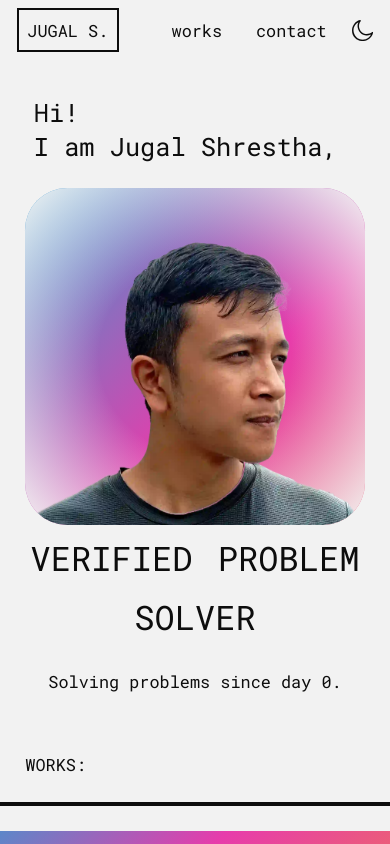
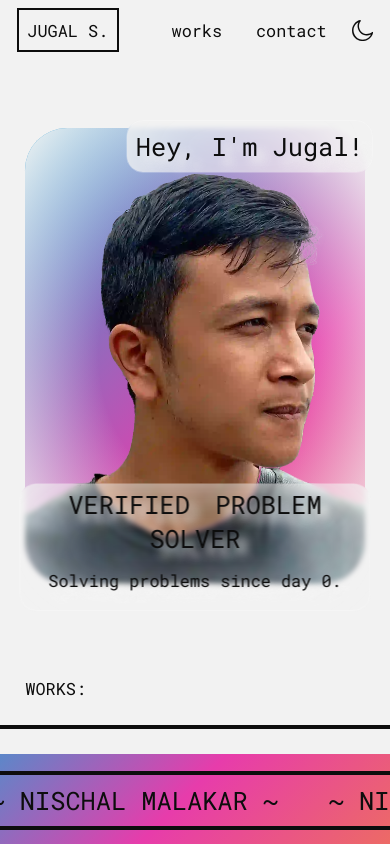
Before and after one commit to JugalShrestha/portfolio, a React (Vite) app: page / in a window 390 px wide. Shown: the top 844 px of the page. Built offline with nearby package versions, Linux system fonts and the light colour scheme.

Commit message:
Fix: mobile optimization

```diff
--- a/src/assets/pages/HeroPage.jsx
+++ b/src/assets/pages/HeroPage.jsx
@@ -54,7 +54,7 @@ const HeroPage = React.forwardRef((props,ref) => {
         {/* for the middle contents */}
         <div className="hero-page-contents">
             <motion.div variants={fromRightVairants} transition={{delay: 0.8,type: "spring",}} initial="initial" viewport={{ once: true }}  whileInView="animation"  className="right-content">
-                <div className="text">Hi!<br/> I am Jugal Shrestha,</div>
+                <div className="text">Hey, I{"'"}m Jugal!</div>
             </motion.div>
             <motion.div variants={fromBottomVairants}  initial="initial" viewport={{ once: true }} whileInView="animation"   className="big-content">
                 <div className="overlay"></div>
--- a/src/index.css
+++ b/src/index.css
@@ -241,11 +241,11 @@ body #hero-page .scroll-nav {
   gap: 2vh;
 }
 body #hero-page .scroll-nav .text {
-  font-size: var(--header-font-size);
+  font-size: var(--text-font-size);
 }
 body #hero-page .scroll-nav svg {
   width: 4vh;
-  height: 20vh;
+  height: 10vh;
 }
 body #hero-page .hero-page-contents {
   width: 45vh;
@@ -305,9 +305,9 @@ body #hero-page .hero-page-contents .left-content .text {
 }
 body #hero-page .hero-page-contents .right-content {
   position: absolute;
-  top: 0;
+  top: -2vh;
   z-index: 1;
-  right: -45vh;
+  right: -50%;
   display: flex;
   flex-direction: column;
   align-items: flex-start;
@@ -551,17 +551,10 @@ body #contact-page form button {
     left: -50% !important;
   }
 }
-@media screen and (max-width: 800px) {
+@media screen and (max-width: 1190px) {
   :root {
     --header-font-size: 3vh;
     --big-font-size: 4vh;
-  }
-  .navbar {
-    padding: 1vh 2vh !important;
-  }
-  .navbar .nav-option {
-    padding: 1vh !important;
-    border: none !important;
   }
   .everything {
     overflow: hidden;
@@ -609,7 +602,7 @@ body #contact-page form button {
     gap: 2vh !important;
     justify-content: center !important;
   }
-  #hero-page .hero-page-contents .left-content, #hero-page .hero-page-contents .right-content, #hero-page .hero-page-contents .bottom-content {
+  #hero-page .hero-page-contents .bottom-content {
     position: relative !important;
     left: 0 !important;
     top: 0 !important;
@@ -624,22 +617,150 @@ body #contact-page form button {
     height: min-content !important;
     justify-content: center !important;
     align-items: center !important;
+    left: 0 !important;
+    top: 85% !important;
+    width: 100% !important;
     line-height: var(--header-font-size) !important;
     gap: 3vh !important;
   }
   #hero-page .hero-page-contents .left-content .text {
     text-align: center;
     font-size: var(--text-font-size) !important;
+    width: 100% !important;
+    display: flex;
+    margin: -20vh !important;
+    align-items: center;
+    justify-content: center;
   }
   #hero-page .hero-page-contents .right-content {
     padding: 1vh !important;
+    right: 50% !important;
+    top: 2vh !important;
+  }
+  #hero-page .hero-page-contents .bottom-content {
+    display: none !important;
+  }
+  #hero-page .hero-page-contents .big-content {
+    width: 40vh !important;
+    height: auto !important;
+  }
+  #hero-page .hero-page-contents .big-content img {
+    position: relative !important;
+    -o-object-fit: contain !important;
+       object-fit: contain !important;
+    transform: scale(1.3) !important;
+  }
+  .project-body {
+    grid-template-columns: auto !important;
+  }
+  .project-body .project-image {
+    height: 30vh !important;
+  }
+  #contact-page .social-links {
+    width: 80% !important;
+  }
+  #contact-page form {
+    width: 80% !important;
+  }
+}
+@media (max-width: 450px) {
+  :root {
+    --header-font-size: 3vh;
+    --big-font-size: 4vh;
+  }
+  .navbar {
+    padding: 1vh 2vh !important;
+  }
+  .navbar .nav-option {
+    padding: 1vh !important;
+    border: none !important;
+  }
+  .everything {
+    overflow: hidden;
+  }
+  .page {
+    display: flex !important;
+    max-height: -moz-min-content !important;
+    max-height: min-content !important;
+    flex-direction: column !important;
+    align-items: center !important;
+    justify-content: center !important;
+    padding: 5vh 0 !important;
+  }
+  #hero-page {
+    gap: 1vh !important;
+    padding: 5vh 0 !important;
+  }
+  #hero-page .scroll-nav {
+    position: relative !important;
+    left: 0 !important;
+    top: 0 !important;
+    bottom: 0 !important;
+    right: 0 !important;
+    width: 100% !important;
+    height: -moz-min-content !important;
+    height: min-content !important;
+    padding: 0 3vh !important;
+    display: none !important;
+    flex-direction: row !important;
+    align-items: flex-start !important;
+    justify-content: space-between !important;
+  }
+  #hero-page .scroll-nav .text {
+    text-transform: uppercase;
+    font-size: var(--header-font-size) !important;
+  }
+  #hero-page .hero-page-contents {
+    width: 100% !important;
+    padding: 3vh !important;
+    height: -moz-max-content !important;
+    height: max-content !important;
+    display: flex !important;
+    flex-direction: column !important;
+    align-items: center !important;
+    gap: 2vh !important;
+    justify-content: center !important;
+  }
+  #hero-page .hero-page-contents .right-content {
+    white-space: nowrap !important;
+    right: 2vh !important;
+    padding: 1vh !important;
+    -webkit-backdrop-filter: blur(0.3vh);
+            backdrop-filter: blur(0.3vh);
+    border-radius: 2vh !important;
+    box-shadow: inset 0 0 10vh var(--p1-color);
+    border: 1px solid rgba(255, 255, 255, 0.225) !important;
+  }
+  #hero-page .hero-page-contents .right-content .text {
+    text-shadow: 1vh 1vh 1vh var(--p1-color);
+  }
+  #hero-page .hero-page-contents .left-content {
+    top: 75% !important;
+    left: 50% !important;
+    transform: translateX(-50%);
+    width: 90% !important;
+    row-gap: 1vh !important;
+    box-shadow: inset 0 0 10vh var(--p1-color);
+    padding: 1vh !important;
+    -webkit-backdrop-filter: blur(0.3vh);
+            backdrop-filter: blur(0.3vh);
+    border-radius: 2vh !important;
+    border: 1px solid rgba(255, 255, 255, 0.225) !important;
+  }
+  #hero-page .hero-page-contents .left-content .big-text {
+    font-size: var(--header-font-size) !important;
+    line-height: var(--header-font-size) !important;
+    text-shadow: 1vh 1vh 1vh var(--p1-color) !important;
+  }
+  #hero-page .hero-page-contents .left-content .text {
+    margin: 0 !important;
+    text-shadow: 1vh 1vh 1vh var(--p1-color) !important;
   }
   #hero-page .hero-page-contents .bottom-content {
     display: none !important;
   }
   #hero-page .hero-page-contents .big-content {
     width: 100% !important;
-    height: 40vh !important;
     border-radius: 5vh;
   }
   #hero-page .hero-page-contents .big-content img {
@@ -657,10 +778,17 @@ body #contact-page form button {
   }
   #project-page .projects .project .project-body {
     grid-template-columns: auto !important;
-    flex-direction: column !important;
   }
+}
+@media (max-width: 450px) and (hover: hover) {
+  #project-page .projects .project .project-body {
+    grid-template-columns: auto auto !important;
+  }
+}
+@media (max-width: 450px) {
   #project-page .projects .project .project-body .project-image {
     width: 100% !important;
+    position: relative !important;
   }
   #project-page .projects .project .project-body .project-contents .project-link a {
     background: white;
--- a/src/index.scss
+++ b/src/index.scss
@@ -246,11 +246,11 @@ body{
             justify-content: center;
             gap: 2vh;
             .text{
-                font-size: var(--header-font-size);
+                font-size: var(--text-font-size);
             }
             svg{
                 width: 4vh;
-                height: 20vh;
+                height: 10vh;
             }
         }
         .hero-page-contents{
@@ -308,9 +308,9 @@ body{
             }
             .right-content{
                 position: absolute;
-                top: 0;
+                top: -2vh;
                 z-index: 1;
-                right: -45vh;
+                right: -50%;
                 display: flex;
                 flex-direction: column;
                 align-items: flex-start;
@@ -564,19 +564,12 @@ body{
     }
 }
 
-@media screen and (max-width: 800px) {
+@media screen and (max-width: 1190px) {
     :root{
         --header-font-size: 3vh;
         --big-font-size: 4vh;
     }
 
-    .navbar{
-        padding: 1vh 2vh !important;
-        .nav-option{
-            padding: 1vh !important;
-            border: none !important;
-        }
-    }
     .everything{
         overflow: hidden;
     }
@@ -619,7 +612,7 @@ body{
             align-items: center !important;
             gap: 2vh !important;
             justify-content: center !important;
-            .left-content, .right-content, .bottom-content{
+            .bottom-content{
                 position: relative !important;
                 left: 0 !important;
                 top: 0 !important;
@@ -633,22 +626,150 @@ body{
                 height: min-content !important;
                 justify-content: center !important;
                 align-items: center !important;
+                left: 0 !important;
+                top: 85% !important;
+                width: 100% !important;
                 line-height: var(--header-font-size) !important;
                 gap: 3vh !important;
                 .text{
                     text-align: center;
                     font-size: var(--text-font-size) !important;
+                    width: 100% !important;
+                    display: flex;
+                    margin: -20vh !important;
+                    align-items: center;
+                    justify-content: center;
                 }
             }
             .right-content{
                 padding: 1vh !important;
+                right: 50% !important;
+                top: 2vh !important;
+            }
+            .bottom-content{
+                display: none !important;
+            }
+            .big-content{
+                width: 40vh !important;
+                height: auto !important;
+                img{
+                    position: relative !important;
+                    object-fit: contain !important;
+                    transform: scale(1.3) !important;
+                }
+            }
+        }
+    }
+    .project-body{
+        grid-template-columns: auto !important;
+        .project-image{
+            height: 30vh !important;
+        }
+    }
+
+    #contact-page{
+        .social-links{
+            width: 80% !important;
+        }
+        form{
+            width: 80% !important;
+        }
+    }
+}
+
+@media (max-width: 450px) {
+    :root{
+        --header-font-size: 3vh;
+        --big-font-size: 4vh;
+    }
+
+    .navbar{
+        padding: 1vh 2vh !important;
+        .nav-option{
+            padding: 1vh !important;
+            border: none !important;
+        }
+    }
+    .everything{
+        overflow: hidden;
+    }
+    .page{
+        display: flex !important;
+        max-height: min-content !important;
+        flex-direction: column !important;
+        align-items: center !important;
+        justify-content: center !important;
+        padding: 5vh 0 !important;
+    }
+
+    #hero-page{
+        gap: 1vh !important;
+        padding: 5vh 0 !important;
+        .scroll-nav{
+            position: relative !important;
+            left: 0 !important;
+            top: 0 !important;
+            bottom: 0 !important;
+            right: 0 !important;
+            width: 100% !important;
+            height: min-content !important;
+            padding: 0 3vh !important;
+            display: none !important;
+            flex-direction: row !important;
+            align-items: flex-start !important;
+            justify-content: space-between !important;
+            .text{
+                text-transform: uppercase;
+                font-size: var(--header-font-size) !important;
+            }
+        }
+        .hero-page-contents{
+            width: 100% !important;
+            padding: 3vh !important;
+            height: max-content !important;
+            display: flex !important;
+            flex-direction: column !important;
+            align-items: center !important;
+            gap: 2vh !important;
+            justify-content: center !important;
+            .right-content{
+                white-space: nowrap !important;
+                right: 2vh !important;
+                padding: 1vh !important;
+                backdrop-filter: blur(.3vh);
+                border-radius: 2vh !important;
+                box-shadow: inset 0 0 10vh var(--p1-color) ;
+                border: 1px solid rgba(255,255,255,0.225) !important;
+                .text{
+                    text-shadow: 1vh 1vh 1vh var(--p1-color);
+                }
+            }
+            .left-content{
+                top: 75% !important;
+                left: 50% !important;
+                transform: translateX(-50%);
+                width: 90% !important;
+                row-gap: 1vh !important;
+                box-shadow: inset 0 0 10vh var(--p1-color) ;
+                padding: 1vh !important;
+                backdrop-filter: blur(.3vh);
+                border-radius: 2vh !important;
+                border: 1px solid rgba(255,255,255,0.225) !important;
+                .big-text{
+                    font-size: var(--header-font-size) !important;
+                    line-height: var(--header-font-size) !important;
+                    text-shadow: 1vh 1vh 1vh var(--p1-color) !important;
+                }
+                .text{
+                    margin: 0 !important;
+                    text-shadow: 1vh 1vh 1vh var(--p1-color) !important;
+                }
             }
             .bottom-content{
                 display: none !important;
             }
             .big-content{
                 width: 100% !important;
-                height: 40vh !important;
                 border-radius: 5vh;
                 img{
                     position: relative !important;
@@ -671,9 +792,12 @@ body{
                 }
                 .project-body{
                     grid-template-columns: auto !important;
-                    flex-direction: column !important;
+                    @media (hover:hover) {
+                        grid-template-columns: auto auto !important;
+                    }
                     .project-image{
                         width: 100% !important;
+                        position: relative !important;
                     }
                     .project-contents{
                         .project-link{
```
Also changed, not shown: 1 other file (tests, documents, lock files or other folders).
